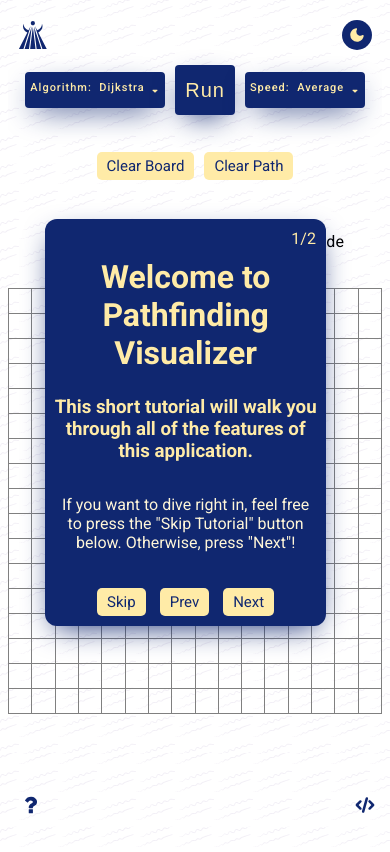
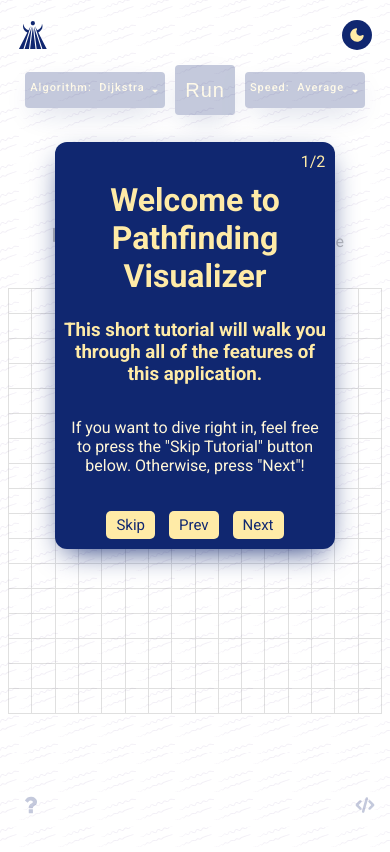
Before and after one commit to nav-28/pathfinding, a website with bundled scripts: page public/index.html in a window 390 px wide. Built offline with nearby package versions, Linux system fonts and the light colour scheme.

Commit message:
Hide content being tutorial

```diff
--- a/public/index.html
+++ b/public/index.html
@@ -8,6 +8,18 @@
 </head>
 
 <body>
+    <div id="tutorial">
+        <div id="tut">
+            <div id="tut-count"></div>
+            <div id="tutorial-content"></div>
+            <div id=tutorial-ctrl>
+                <button id="tutorial-skip" class="site-button">Skip</button>
+                <button id="tutorial-prev" class="site-button">Prev</button>
+                <button id="tutorial-next" class="site-button">Next</button>
+            </div>
+        </div>
+    </div>
+
     <header>
         <svg xmlns="http://www.w3.org/2000/svg" width="15" height="15" viewBox="0 0 512 512">
             <path fill="currentColor"
@@ -16,15 +28,7 @@
         <button id="toggle-mode"></button>
     </header>
 
-    <div id="tutorial">
-        <div id="tut-count"></div>
-        <div id="tutorial-content"></div>
-        <div id=tutorial-ctrl>
-            <button id="tutorial-skip" class="site-button">Skip</button>
-            <button id="tutorial-prev" class="site-button">Prev</button>
-            <button id="tutorial-next" class="site-button">Next</button>
-        </div>
-    </div>
+    <div id="main">
         <div class="navbar">
             <div class="dropdown-button">
                 <a class="dropdown-trigger unselectable" for="algo">Algorithm: &nbsp<span id="algo-selection"
@@ -32,7 +36,8 @@
                         Dijkstra</span>
                     <svg xmlns="http://www.w3.org/2000/svg" width="24" height="24" viewBox="0 0 24 24">
                         <path fill="currentColor" fill-rule="evenodd"
-                        d="M7 9a1 1 0 0 0-.707 1.707l5 5a1 1 0 0 0 1.414 0l5-5A1 1 0 0 0 17 9H7Z" clip-rule="evenodd" />
+                            d="M7 9a1 1 0 0 0-.707 1.707l5 5a1 1 0 0 0 1.414 0l5-5A1 1 0 0 0 17 9H7Z"
+                            clip-rule="evenodd" />
                     </svg>
                 </a>
                 <ul class="dropdown-menu">
@@ -78,7 +83,8 @@
                         Average</span>
                     <svg xmlns="http://www.w3.org/2000/svg" width="24" height="24" viewBox="0 0 24 24">
                         <path fill="currentColor" fill-rule="evenodd"
-                        d="M7 9a1 1 0 0 0-.707 1.707l5 5a1 1 0 0 0 1.414 0l5-5A1 1 0 0 0 17 9H7Z" clip-rule="evenodd" />
+                            d="M7 9a1 1 0 0 0-.707 1.707l5 5a1 1 0 0 0 1.414 0l5-5A1 1 0 0 0 17 9H7Z"
+                            clip-rule="evenodd" />
                     </svg>
                 </a>
 
@@ -96,7 +102,6 @@
                         <a href="#">Slow</a>
                     </li>
                 </ul>
-        </div>
             </div>
         </div>
 
@@ -139,6 +144,8 @@
                 </svg>
             </a>
         </div>
+
+    </div>
     <script src="bundle.js"></script>
 </body>
 
--- a/public/styles.css
+++ b/public/styles.css
@@ -52,6 +52,7 @@ a {
 }
 
 body {
+  pointer-events: none;
   position: relative;
   background-color: var(--body-background-color);
   font-family: "Roboto", sans-serif;
@@ -62,10 +63,10 @@ body {
   flex-wrap: wrap;
   -ms-flex-wrap: wrap;
   justify-content: center;
-  padding-top: 10px;
 }
 
 header {
+  padding-top: 10px;
   margin: 2px 10px;
   display: flex;
   justify-content: space-between;
@@ -80,10 +81,10 @@ header svg {
 }
 
 header button {
+  pointer-events: all;
   top: 1px;
   left: 1px;
   overflow: hidden;
-  z-index: 2;
   display: block;
   border-radius: 50%;
   width: 44px;
@@ -97,19 +98,34 @@ header button {
   transition: all 200ms linear;
 }
 
+#main {
+  opacity: 25%;
+}
+
 #tutorial {
+  position: absolute;
+  top: 0;
+  left: 0;
+  width: 100%;
+  height: 100%;
+  overflow: hidden;
+  z-index: 11;
+  display: flex;
+  align-items: center;
+  justify-content: center;
+}
+
+#tut {
+  border-radius: 0.75rem;
+  margin: 0 -25%;
+  top: 25%;
   text-align: center;
-  top: 25%;
-  margin: 0 -25%;
-  left: 50%;
-  position: absolute;
-  border-radius: 0.75rem;
-  width: 50%;
+  pointer-events: auto;
   min-height: 230px;
-  overflow: hidden;
+  min-width: 50%;
+  max-width: 75%;
   background-color: var(--background-color);
   color: var(--text-color);
-  z-index: 100;
   box-shadow: 0 10px 30px -10px var(--background-color);
 }
 
@@ -420,9 +436,7 @@ td {
   }
 
   #tutorial {
-    left: 50%;
-    width: 75%;
-    margin: 0 -40%;
+    top: -10%;
   }
 
   header svg {
--- a/src/grid.ts
+++ b/src/grid.ts
@@ -40,6 +40,9 @@ export class Grid {
     this.rows = rows;
     this.cols = cols;
     this.nodes = [];
+    this.visitedNodes = [];
+    this.pathNodes = [];
+    this.gridAnimated = false;
     // recalculate special nodes if window is smaller
     if (
       this.startNode[0] > rows ||
--- a/src/main.ts
+++ b/src/main.ts
@@ -56,6 +56,8 @@ const tutSkip = document.getElementById('tutorial-skip') as HTMLButtonElement;
 tutSkip.addEventListener('click', () => {
   if (!tutorialDiv) return;
   tutorialDiv.style.display = "none";
+  document.body.style.pointerEvents = "auto";
+  document.getElementById('main')!.style.opacity = "1";
 });
 
 const tutorialContentDiv = document.getElementById('tutorial-content') as HTMLDivElement;
@@ -69,6 +71,8 @@ tutNextButton.addEventListener('click', () => {
   if (tutorialCounter == tutorialContent.length - 1) {
     if (!tutorialDiv) return;
     tutorialDiv.style.display = "none";
+    document.body.style.pointerEvents = "auto";
+    document.getElementById('main')!.style.opacity = "1";
   }
   if (tutorialCounter < tutorialContent.length - 1) {
     tutorialCounter = tutorialCounter + 1;
@@ -85,6 +89,7 @@ tutNextButton.addEventListener('click', () => {
 const tutPrevButton = document.getElementById('tutorial-prev') as HTMLButtonElement;
 tutPrevButton.addEventListener('click', () => {
   if (tutorialCounter == 0) return;
+  tutNextButton.textContent = 'Next';
   tutorialCounter = tutorialCounter - 1;
   changeTutorialContent();
 });
@@ -95,8 +100,10 @@ tutHelpButton.addEventListener('click', () => {
   tutorialCounter = 0;
   tutNextButton.textContent = 'Next';
   changeTutorialContent();
-  tutorialDiv.style.display = 'block';
-})
+  tutorialDiv.style.display = 'flex';
+  document.getElementById('main')!.style.opacity = "25%";
+  document.body.style.pointerEvents = "none";
+});
 
 function changeTutorialContent() {
   tutorialContentDiv.innerHTML = tutorialContent[tutorialCounter];
```
Lines whose indentation alone changed are shown as unchanged.
